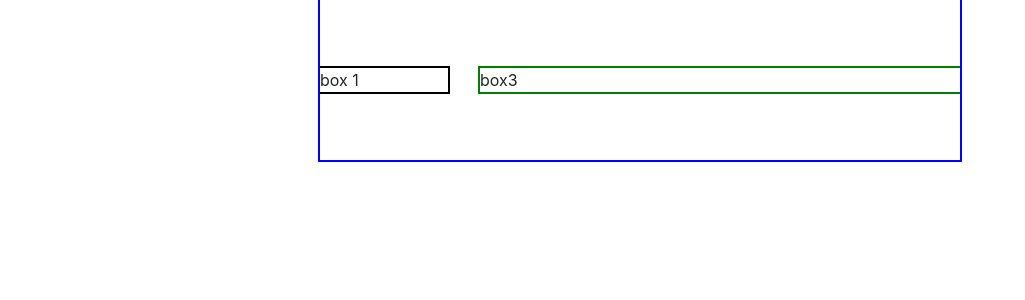
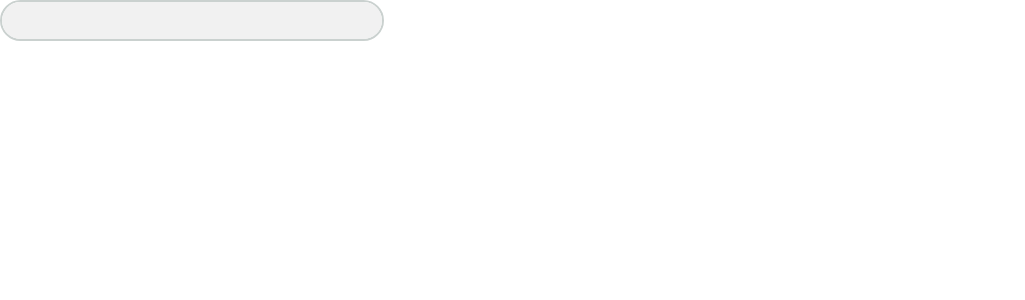
Before and after one commit to mpaolodr/p_problems, a React (Create React App) app in the folder react-components/components/: page / in a window 1280 px wide. Shown: the top 300 px of the page, without its empty margins (0-1025 px from the left). Built offline with nearby package versions, Linux system fonts and the light colour scheme.

Commit message:
auto expanding text area

```diff
--- a/react-components/components/src/App.js
+++ b/react-components/components/src/App.js
@@ -1,63 +1,57 @@
 import React, { useState } from 'react';
+
+import styled from 'styled-components';
 
 import Datepicker from './components/Datepicker';
 import BtnLoader from './components/btn-loader/BtnLoader';
 
+const TextContainer = styled.div`
+  border: 2px solid #cad1cf;
+  width: 30%;
+  border-radius: 21.5px;
+  overflow: hidden;
+  padding: 0;
+  display: flex;
+`;
+
+const TextArea = styled.textarea`
+  width: 100%;
+  height: auto;
+  padding: 0.4rem 0.8rem;
+  background: #f1f1f1;
+  border: none;
+  resize: none;
+
+  &:focus {
+    outline: none;
+  }
+`;
+
 function App() {
   const [date, setDate] = useState('02-10-2021');
   const [loading, setLoading] = useState(false);
+  const [sHeight, setSHeight] = useState(null);
 
-  const toggleLoading = () => {
-    setLoading(true);
+  console.log('SHEIGHT: ', sHeight);
 
-    setTimeout(() => {
-      setLoading(false);
-    }, 3000);
+  const resize = (e) => {
+    if (!sHeight) {
+      setSHeight(e.target.scrollHeight);
+    } else {
+      if (sHeight !== e.target.scrollHeight) {
+        e.target.attributes.rows.nodeValue =
+          parseInt(e.target.attributes.rows.nodeValue) + 1;
+        setSHeight(e.target.scrollHeight);
+        console.log(e);
+      }
+    }
   };
 
   return (
     <div className='App'>
-      <div
-        className='testContainer'
-        style={{
-          outline: '2px solid blue',
-          height: '20vh',
-          width: '50%',
-          margin: '0 auto',
-          display: 'flex',
-          alignItems: 'center',
-          flexWrap: 'wrap',
-        }}
-      >
-        <div
-          className='box1'
-          style={{
-            flex: '0 0 20%',
-            marginRight: 'auto',
-            outline: '2px solid black',
-          }}
-        >
-          box 1
-        </div>
-
-        <div
-          className='box2'
-          style={{
-            display: 'none',
-            flex: '0 0 75%',
-            outline: '2px solid tomato',
-          }}
-        >
-          box2
-        </div>
-
-        <div
-          className='box3'
-          style={{ flex: '0 0 75%', outline: '2px solid green' }}
-        >
-          box3
-        </div>
-      </div>
+      <TextContainer className='textarea-container'>
+        <TextArea rows='1' onChange={resize}></TextArea>
+      </TextContainer>
     </div>
   );
 }
```
